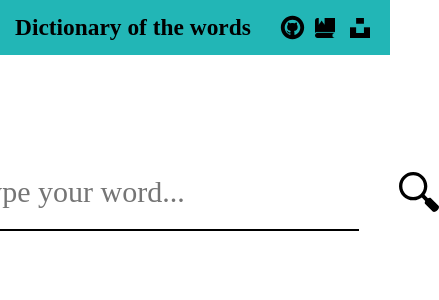
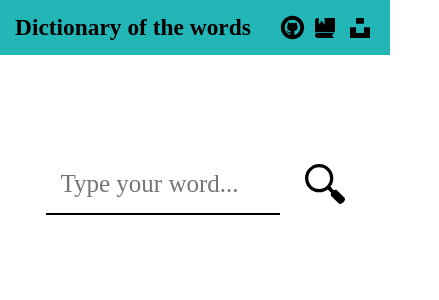
Before and after one commit to MEDOYED/dictionary-of-word, a React (Vite) app: page / in a window 390 px wide. Shown: the top 300 px of the page, 439 px wide, since content can reach past the window. Built offline with nearby package versions, Linux system fonts and the light colour scheme.

Commit message:
search panel | media

```diff
--- a/src/components/widgets/search-panel/search-panel.css
+++ b/src/components/widgets/search-panel/search-panel.css
@@ -15,6 +15,13 @@
   font-size: 30px;
   padding: 20px;
   margin-right: 40px;
+
+  @media (max-width: 700px) {
+    font-size: 25px;
+    padding: 15px;
+    margin-right: 25px;
+    max-width: 60vw;
+  }
 }
 
 .search-input__icon path {
```
